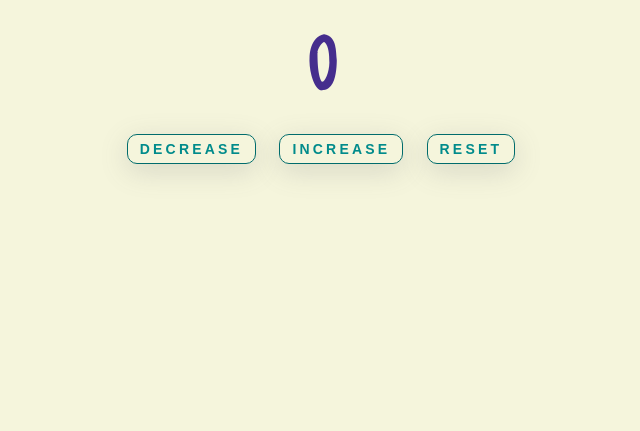
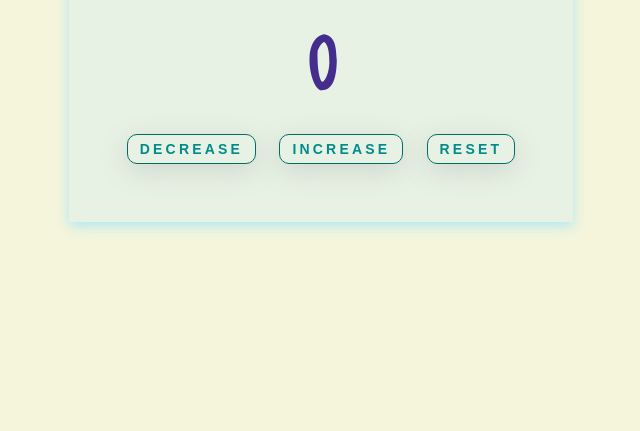
Before and after one commit to docjulz/JS-Counter-Project, a plain HTML site: page index.html in a window 1280 px wide. Shown: the part 369-800 px from the top of the page, without its empty margins (319-959 px from the left). Drawn offline with Linux system fonts and the light colour scheme.

Commit message:
added some styling to make box stand out

```diff
--- a/style.css
+++ b/style.css
@@ -35,6 +35,9 @@ main {
 }
 .container {
     text-align: center;
+    padding: 50px 50px;
+    background-color: rgba(203, 236, 246, 0.3);
+    box-shadow: rgba(157, 226, 249, 0.8) 0px 4px 12px;
 }
 /* h1 {
     line-height: 1.25;
```
